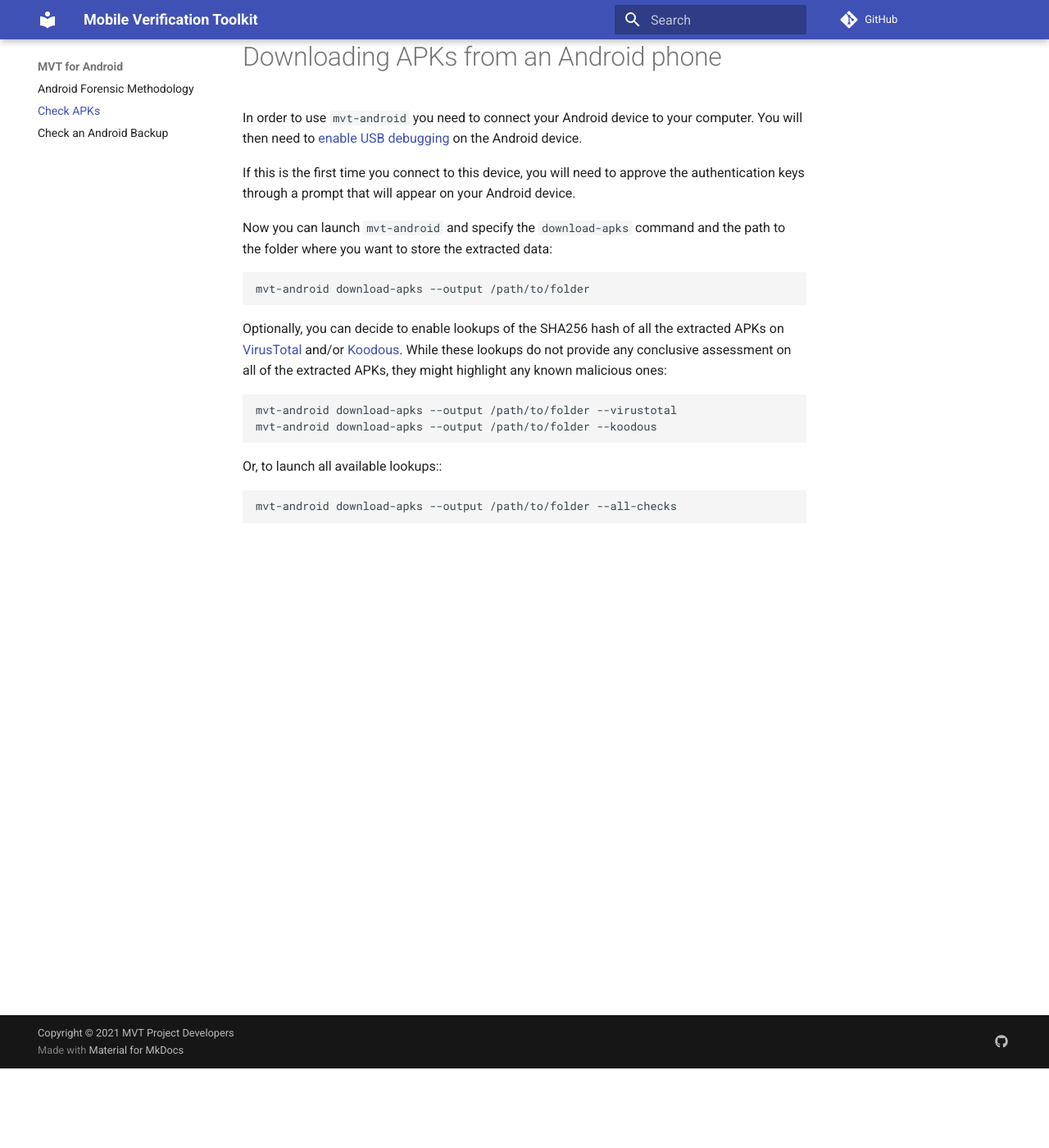
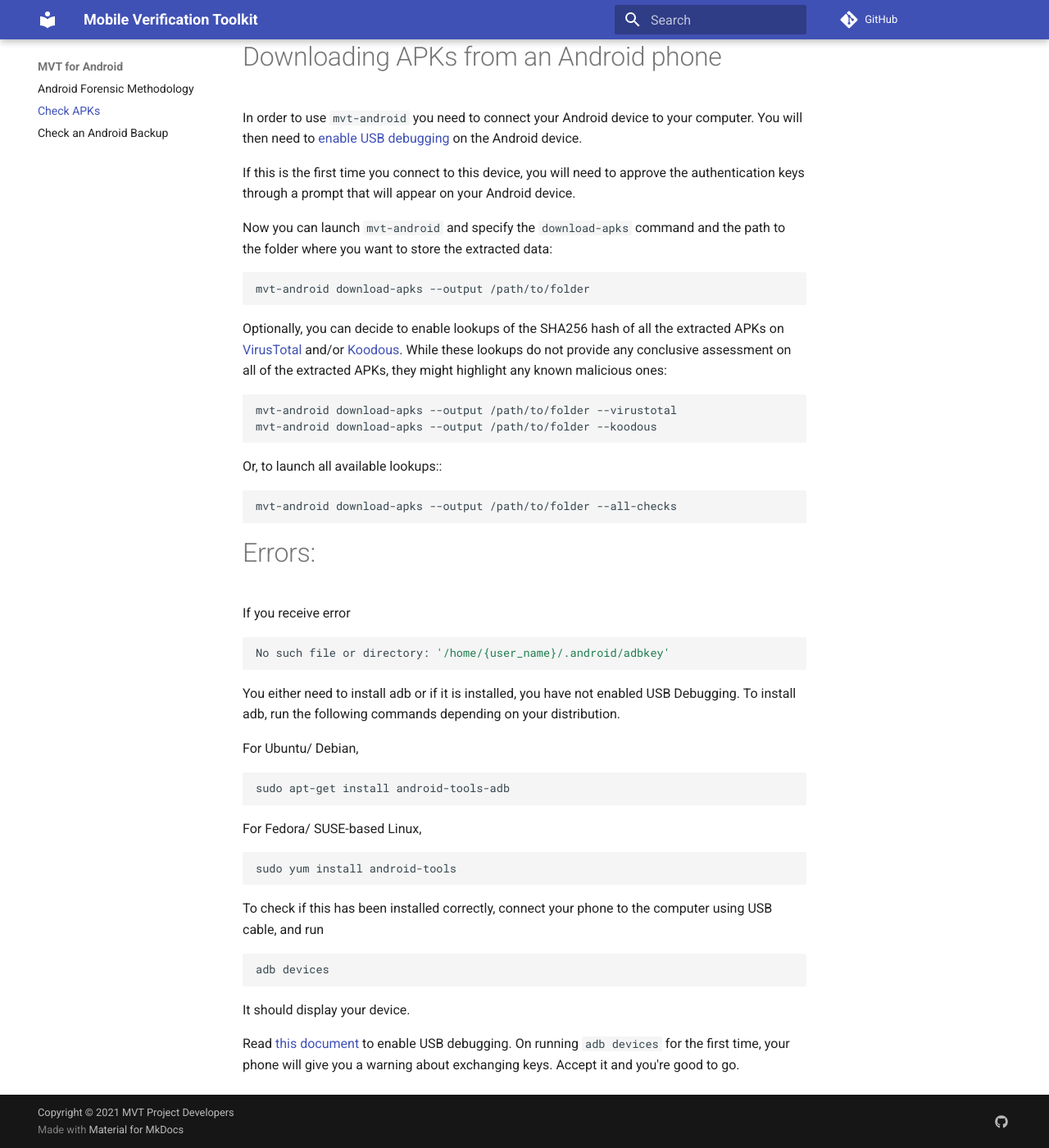
Before and after one commit to mvt-project/mvt, an MkDocs documentation site: the page built from docs/android/download_apks.md, in a window 1280 px wide and 1400 px high, scrolled down 97 px. Shown: the whole window at 82% size. Built offline with MkDocs 1.6.1 and Material for MkDocs 9.7.7, drawn with Linux system fonts in a browser that asks for light colours; comment, search, counter and statistics services are not loaded.

Commit message:
Update Documentation
Added instructions to install on Arch Linux and to fix No file error.

````diff
--- a/docs/android/download_apks.md
+++ b/docs/android/download_apks.md
@@ -22,3 +22,33 @@ Or, to launch all available lookups::
 ```bash
 mvt-android download-apks --output /path/to/folder --all-checks
 ```
+
+# Errors:
+
+If you receive error
+
+```bash
+No such file or directory: '/home/{user_name}/.android/adbkey'
+```
+
+You either need to install adb or if it is installed, you have not enabled USB Debugging. To install adb, run the following commands depending on your distribution.
+
+For Ubuntu/ Debian,
+
+```bash
+sudo apt-get install android-tools-adb
+```
+
+For Fedora/ SUSE-based Linux,
+
+```bash
+sudo yum install android-tools
+```
+
+To check if this has been installed correctly, connect your phone to the computer using USB cable, and run
+```bash
+adb devices
+```
+It should display your device.
+
+Read [this document](https://developer.android.com/studio/debug/dev-options) to enable USB debugging. On running `adb devices` for the first time, your phone will give you a warning about exchanging keys. Accept it and you're good to go.
````
Also changed, not shown: README.md (+3 -2 lines), docs/install.md (+18 -1 lines).
